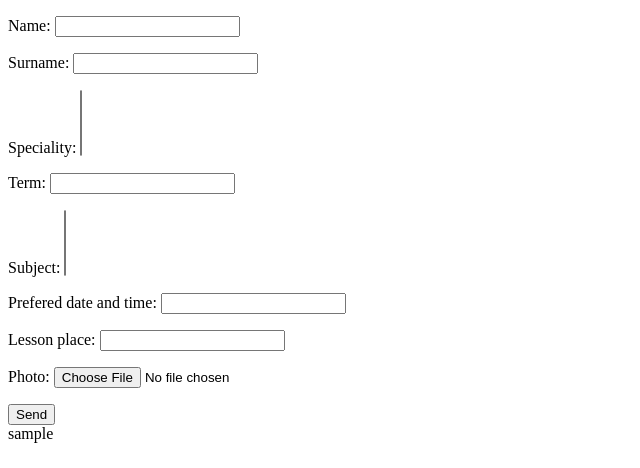
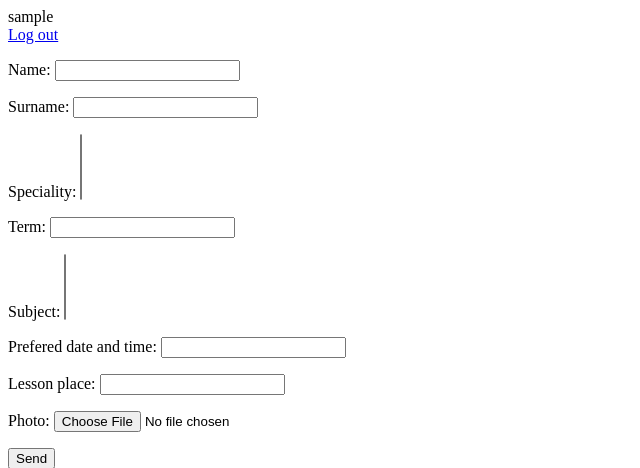
Before and after one commit to karirouraka/helpforhelp, a Django app: page /profile_fill/ in a window 1280 px wide. Shown: the top 468 px of the page, without its empty margins (0-640 px from the left). Run offline with Django 3.2, Linux system fonts and the light colour scheme; the visitor is signed in with stand-in values (Sample User, id 1).

Commit message:
Login/logout for users

```diff
--- a/helpforhelp/settings.py
+++ b/helpforhelp/settings.py
@@ -122,3 +122,5 @@ USE_TZ = True
 STATIC_URL = '/static/'
 MEDIA_URL = '/media/'
 MEDIA_ROOT = os.path.join(BASE_DIR, 'media')
+
+LOGIN_URL='/log_in/'
--- a/helpforhelp/urls.py
+++ b/helpforhelp/urls.py
@@ -17,14 +17,20 @@ Including another URLconf
 
 from django.conf.urls import url
 from django.contrib import admin
-from tutor_account.views import register, show_all_tutors, show_all_helps, fill_out_profile
+from tutor_account.views import *
 
 urlpatterns = [
     url(r'^admin/', admin.site.urls),
     url(r'^register/$', register, name='register'),
+    url(r'^log_in/$', log_in, name='log_in'),
+    url(r'^log_out/$', log_out, name='log_out'),
+    url(r'^loged_out_successfully/$', loged_out_successfully, name='loged_out_successfully'),
+
+    url(r'^profile_fill/$', fill_out_profile, name='fill_out_profile'),
     url(r'^all_tutor_profiles/$', show_all_tutors, name='show_all_tutors'),
     url(r'^all_helps/$', show_all_helps, name='show_all_helps'),
-    url(r'^profile_fill/$', fill_out_profile, name='fill_out_profile'),
+
+
 ]
 
 
--- a/templates/base.html
+++ b/templates/base.html
@@ -5,6 +5,15 @@
     <title>Title</title>
 </head>
 <body>
+
+    {{ request.user.username }}
+    <div class="menu">
+        {% if request.user.username %}
+           <a href="{% url 'log_out' %}">Log out</a>
+        {% else %}
+          <a href="{% url 'log_in' %}">Log in</a>
+        {% endif %}
+    </div>
     {% block content %}
 
 
--- /dev/null
+++ b/templates/tutor/logout_page.html
@@ -0,0 +1,4 @@
+{% extends 'base.html' %}
+{% block content %}
+<p> You left your account </p>
+{% endblock %}
--- a/tutor_account/forms.py
+++ b/tutor_account/forms.py
@@ -5,15 +5,13 @@ from django.contrib.auth.models import User
 
 class UserProfileForm(forms.ModelForm):
 
-
     class Meta:
         model = UserProfile
         fields = ['name', 'surname', 'speciality', 'term', 'subject', 'prefered_date_and_time',
                   'lesson_place', 'photo']
 
-#
+
 class UserRegistrationForm(forms.ModelForm):
-
 
     class Meta:
         model = User
@@ -21,7 +19,10 @@ class UserRegistrationForm(forms.ModelForm):
 
 class HelpForm(forms.ModelForm):
 
-
     class Meta:
         model = Help
         fields = ['subject', 'definition']
+
+class LogInForm(forms.Form):
+    user_identification = forms.CharField(label='Email or Login', required=True)
+    password = forms.CharField(label='Password', required=True)
--- a/tutor_account/views.py
+++ b/tutor_account/views.py
@@ -1,9 +1,10 @@
 from django.shortcuts import render,render_to_response,HttpResponse, redirect
 from django.template import RequestContext
 from tutor_account.models import UserProfile, Help
-from tutor_account.forms import UserRegistrationForm, UserProfileForm
+from tutor_account.forms import UserRegistrationForm, UserProfileForm, LogInForm
 from django.contrib.auth import login, authenticate,logout
 from django.contrib.auth.models import Permission, User
+from django.contrib.auth.decorators import login_required
 # Create your views here
 #
 # .
@@ -29,6 +30,38 @@ def register(request):
     registration_form = UserRegistrationForm()
     return render_to_response('tutor/registration_page.html',{'registration_form':registration_form},context_instance=RequestContext(request))
 
+def log_in(request):
+    if request.POST:
+        login_form = LogInForm(request.POST)
+        if login_form.is_valid():
+
+            user_identification = login_form.cleaned_data['user_identification'].strip()
+            password = login_form.cleaned_data['password'].strip()
+            user_by_email = authenticate(email=user_identification, password=password)
+            user_by_login = authenticate(username=user_identification, password=password)
+            if user_by_email:
+                login(request, user_by_email)
+            elif user_by_login:
+                login(request, user_by_login)
+
+            return redirect('fill_out_profile')
+        else:
+            return render_to_response('tutor/login_page.html', {'login_form': login_form},
+                                      context_instance=RequestContext(request))
+    login_form = LogInForm()
+    return render_to_response('tutor/login_page.html', {'login_form': login_form},
+                              context_instance=RequestContext(request))
+
+
+
+def loged_out_successfully(request):
+    return render(request, 'tutor/logout_page.html')
+
+def log_out(request):
+    logout(request)
+    return redirect('loged_out_successfully')
+
+@login_required
 def fill_out_profile(request):
     profile_form = UserProfileForm()
     return render_to_response('tutor/profile_fill.html', {'profile_form':profile_form}, context_instance=RequestContext(request))
@@ -39,6 +72,7 @@ def show_all_tutors(request):
     tutor_profiles = UserProfile.objects.all()
     return  render_to_response('tutor/tutor_profiles.html',{'tutor_profiles':tutor_profiles},context_instance=RequestContext(request))
 
+@login_required
 def show_all_helps(request):
     helps = Help.objects.all()
-    return render_to_response('help/helps.html', {'helps': helps}, context_instance=RequestContext(request))
+    return render(request,'help/helps.html', {'helps': helps})
```
Also changed, not shown: templates/tutor/login_page.html (added, +10 -0 lines).
